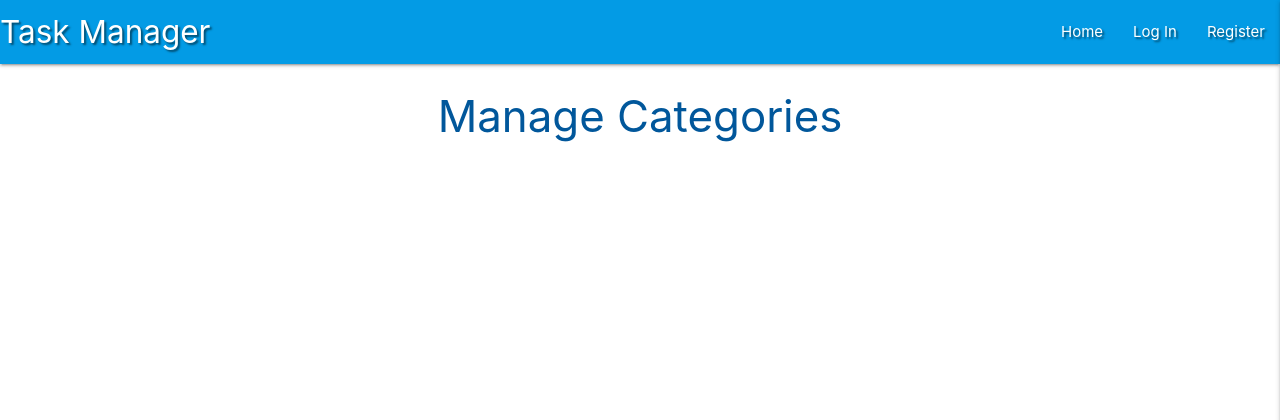
After one commit to lornebb/Flask-task-app, a Flask app: page /get_categories in a window 1280 px wide. The commit adds this page. Shown: the top 420 px of the page. Run offline with Flask 2, Linux system fonts and the light colour scheme; data that the repository does not hold is empty; some libraries are stand-ins or nearby versions.

Commit message:
Add manage categories template

```diff
--- a/app.py
+++ b/app.py
@@ -146,6 +146,12 @@ def delete_task(task_id):
     return redirect(url_for("get_tasks"))
 
 
+@app.route("/get_categories")
+def get_categories():
+    categories = list(mongo.db.categories.find().sort("categories_name", 1))
+    return render_template("categories.html", categories=categories)
+
+
 if __name__ == "__main__":
     app.run(host=os.environ.get("IP"),
             port=int(os.environ.get("PORT")),
--- a/templates/base.html
+++ b/templates/base.html
@@ -28,7 +28,9 @@
                     {% if session.user %}
                         <li><a href="{{ url_for('profile', username=session['user']) }}">Profile</a></li>
                         <li><a href="{{ url_for('add_task') }}">New Task</a></li>
-                        <li><a href="#">Manage Categories</a></li>
+                        {% if session.user|lower == "admin"|lower %}
+                            <li><a href="{{ url_for('get_categories') }}">Manage Categories</a></li>
+                        {% endif %}
                         <li><a href="{{ url_for('logout') }}">Log Out</a></li>
                     {% else %}
                         <li><a href="{{ url_for('login') }}">Log In</a></li>
@@ -46,7 +48,9 @@
            {% if session.user %}
                 <li><a href="{{ url_for('profile', username=session['user']) }}">Profile</a></li>
                 <li><a href="{{ url_for('add_task') }}">New Task</a></li>
-                <li><a href="#">Manage Categories</a></li>
+                {% if session.user|lower == "admin"|lower %}
+                    <li><a href="{{ url_for('get_categories') }}">Manage Categories</a></li>
+                {% endif %}
                 <li><a href="{{ url_for('logout') }}">Log Out</a></li>
             {% else %}
                 <li><a href="{{ url_for('login') }}">Log In</a></li>
--- /dev/null
+++ b/templates/categories.html
@@ -0,0 +1,23 @@
+{% extends "base.html" %}
+{% block content %}
+
+<h3 class="light-blue-text text-darken-4 center-align">Manage Categories</h3>
+
+    <div class="row">
+        {% for categories in categories %}
+            <div class="col s12 m3">
+                <div class="card light-blue darken-4 text-shadow center-align">
+                    <div class="card-content white-text">
+                        <span class="card-title"> {{ categories.category_name }}</span>
+                    </div>
+                    <div class="card-action">
+                        <a href="#" class="btn green accent-4">Edit</a>
+                        <a href="#" class="btn light-blue lighten-1">Delete</a>
+                    </div>
+                </div>
+            </div>
+        {% endfor %}
+    </div>
+
+
+{% endblock %}
```
